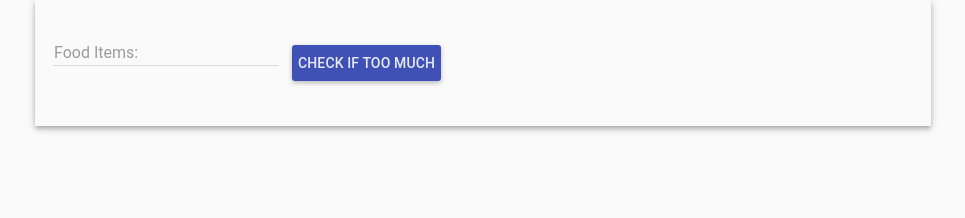
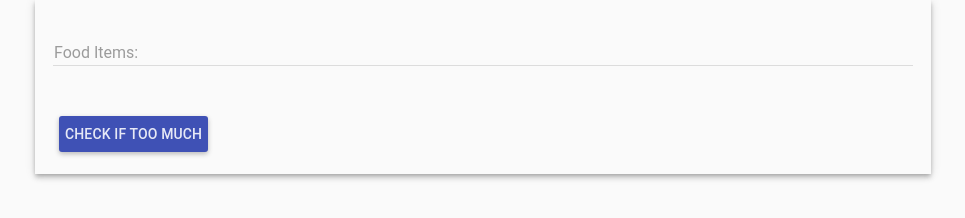
Before and after one commit to ahmedaswai/single-page-web-apps-with-angularjs, a plain HTML site: page module1/index.html in a window 1280 px wide. Shown: the whole page, without its empty margins (157-1122 px from the left). Drawn offline with Linux system fonts and the light colour scheme.

```diff
--- a/module1/index.html
+++ b/module1/index.html
@@ -12,9 +12,9 @@
   <div flex layout="row" layout-align="center center">
     <div flex-sm="100" flex-gt-sm="90" flex-gt-md="70" flex-gt-lg="50" class="md-whiteframe-z2">
         <md-content class="md-padding">
-            <div flex-sm="100" flex-gt-sm="80" layout-sm="column">
+            <div layout-gt-xs-row="row">
                 <form name="foodItemsForm">
-                    <md-input-container flex>
+                    <md-input-container class="md-block">
                         <label>Food Items:</label>
                         <input ng-model="foodItems">
                         <md-tooltip>
```
